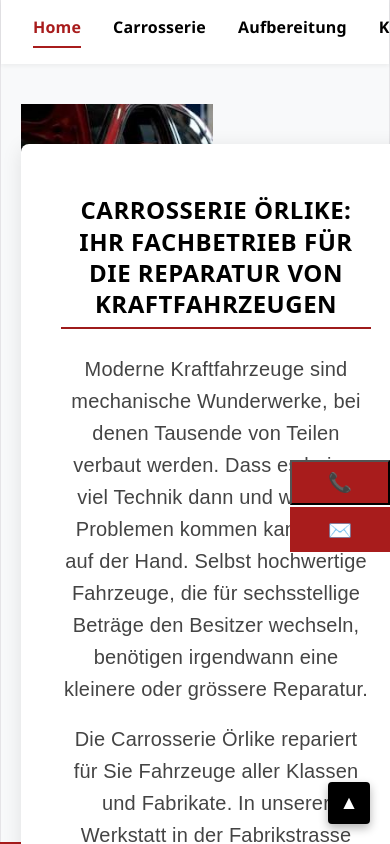
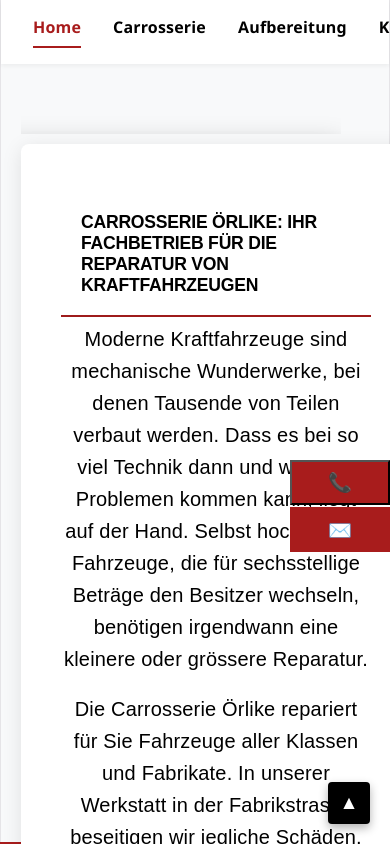
Before and after one commit to elias4864/Website-Carosserie-Oerlikon, a React (Vite) app: page /carosserie in a window 390 px wide. Shown: the top 844 px of the page. Built offline with nearby package versions, Linux system fonts and the light colour scheme.

Commit message:
Kontakt and Lackiereri Page added

```diff
--- a/src/App.jsx
+++ b/src/App.jsx
@@ -15,6 +15,7 @@
 import Impressum from "./assets/pages/Impressum.jsx";
 import Wiki from "./assets/pages/Wiki.jsx";
 import  Kontakt from "./assets/pages/Kontakt.jsx";
+import Lackierei from "./assets/pages/Lackierei.jsx";
 
 
 
@@ -29,6 +30,7 @@
         navCarrosserie: "Carrosserie",
         navAufbereitung: "Aufbereitung",
         navKontakt: "Kontakt",
+        navLackierei:"Lackiererei",
         modalTitle: "Nehmen Sie jetzt Kontakt mit uns auf",
         phoneLabel: "Telefon:",
         callBtn: "Jetzt anrufen",
@@ -41,10 +43,11 @@
     },
     en: {
         navHome: "Home",
-        navCarrosserie: "Body Shop",
+        navCarrosserie: "body Shop",
         navAufbereitung: "Car Detailing",
         navKontakt: "Contact",
         modalTitle: "Get in touch with us now",
+        navLackiererei:"paint shop",
         phoneLabel: "Phone:",
         callBtn: "Call now",
         closeBtn: "Close",
@@ -59,6 +62,8 @@
         navCarrosserie: "Carrozzeria",
         navAufbereitung: "Preparazione",
         navKontakt: "Contatti",
+        navLackiererei:"Reparto verniciatura",
+
         modalTitle: "Mettetevi in contatto con noi ora",
         phoneLabel: "Telefono:",
         callBtn: "Chiama ora",
@@ -74,6 +79,7 @@
         navCarrosserie: "Carrosserie",
         navAufbereitung: "Préparation",
         navKontakt: "Contact",
+        navLackiererei:"Atelier de peinture",
         modalTitle: "Contactez-nous dès maintenant",
         phoneLabel: "Téléphone:",
         callBtn: "Appeler maintenant",
@@ -141,6 +147,7 @@
                     <Link to="/carosserie" className="nav-link">{t.navCarrosserie}</Link>
                     <Link to="/aufbereitung" className="nav-link">{t.navAufbereitung}</Link>
                     <Link to="/kontakt" className={"nav-link"}>{t.navKontakt}</Link>
+                    <Link to="/lackiererei" className={"nav-link"}>{t.navLackierei}</Link>
 
 
                     {/* Sprachauswahl Dropdown */}
@@ -217,9 +224,10 @@
                     <Route path="/" element={<Home  lang={language}/>} />
                     <Route path="/home" element={<Home  lang={language}/>} />
                     <Route path="/carosserie" element={<Carosserie lang={language} />} />
-                    <Route path="/impressum" element={<Impressum/>} />
-                    <Route path="/wiki" element={<Wiki/>} />
-                    <Route path="/kontakt" element={<Kontakt />}/>
+                    <Route path="/impressum" element={<Impressum lang={language}/>} />
+                    <Route path="/wiki" element={<Wiki />} />
+                    <Route path="/kontakt" element={<Kontakt lang={language} />}/>
+                    <Route path="/lackiererei" element={<Lackierei lang={language}/>}/>
                     <Route path="/aufbereitung" element={<Aufbereitung lang={language} />} />
                 </Routes>
             </div>
--- a/src/assets/Styles/Carosserie.css
+++ b/src/assets/Styles/Carosserie.css
@@ -4,14 +4,15 @@
     font-weight: bold;
     text-align: center;
     font-size: 3rem;
-    color: black;
+    color: #000000;
 }
 
+/* Grundlegendes Layout & Body */
 html, body {
     margin: 0;
     padding: 0;
     width: 100%;
-    overflow-x: hidden; /* Verhindert seitliches Verschieben komplett */
+    overflow-x: hidden; /* Verhindert horizontales Scrollen */
     background-color: #f8f9fa;
 }
 
@@ -19,14 +20,10 @@
 
 
 
-/* Mobilanpassung für Handys */
-@media (max-width: 768px) {
-    .carosserie-auto {
-        height: 250px;
-    }
 
     .text-box {
         padding: 20px;
+        text-align: center;
     }
 
     .content-section {
@@ -36,33 +33,41 @@
     .section-title {
         font-size: 20px;
     }
-}
+
 /* Container für die Textbox mit Innenabständen */
 /* Schwarzer Hintergrund für die Textbox */
 .carosserie-section {
     width: 100%;
     overflow: hidden;
+    display: flex;
+    flex-direction: column;
+    align-items: center;
+
 }
 
 
 .section-title{
     color: #ffffff;
+    font-size: 2.2rem;
+    font-weight: 700;
     font-family: Orbitron, sans-serif;
     align-items: flex-start;
     flex-direction: column;
     max-width: 900px;
     margin: 0 auto;
     padding: 20px;
-    line-height: 1.6;
     box-sizing: border-box;
     text-align: left;
-    font-weight: 700;
     margin-top: 36px;
     margin-bottom: 14px;
-    text-align: left;
 }
 .image-wrapper {
-    width: 100%;
+    width: 100vw;
+    position: relative;
+    left: 50%;
+    transform: translateX(-50%);
+    overflow: hidden;
+    margin: 30px 0;
 }
 
 /* Bild über die volle Breite */
@@ -74,37 +79,71 @@
 }
 
 .carosserie-auto {
-    width: 100vw;
-    height: 420vh;
+
+    width: 100%;
     object-fit: cover;
     object-position: center;
+    height: 450px; /* Beliebige Höhe für das Banner */
     display: block;
-
     /* Perfekte Zentrierung ohne Scrollbalken */
     position: relative;
+    background-size: cover;       /* Skaliert das Bild auf die volle Fläche */
+    background-position: center;  /* Zentriert das Bild */
+    background-repeat: no-repeat;
+
+    left: 50%;
+    right: 50%;
+    margin-left: -50vw;
+    margin-right: -50vw;
+    min-height: 400px;
+    box-sizing: border-box;
+    flex-direction: column;
+    gap: 35px; /* Abstand zwischen den einzelnen <section>-Blöcken */
+    max-width: 900px;
+    padding: 20px;
+    line-height: 1.6;
+    color: black;
 
 }
 
 /* Mobilanpassung */
+
+
 @media (max-width: 768px) {
     .carosserie-auto {
         height: 250px;
     }
+
+    .text-box {
+        padding: 24px 18px;
+        margin: 15px auto;
+    }
+
+    .section-title {
+        font-size: 1.6rem;
+    }
+
+    .title-bold,
+    .content-section {
+        font-size: 1.15rem;
+    }
+
+    .text-box p {
+        font-size: 1rem;
+    }
 }
-
 /* Textbox sauber zentriert unter dem Bild */
-.content-section,
-.title-bold {
+.title-bold,
+.content-section {
     color: #000000;
-    font-size: 1.65rem;
+    font-size: 1.4rem;
     font-weight: 800;
     text-transform: uppercase;
     margin-top: 10px;
-    margin-bottom: 24px;
-    line-height: 1.3;
+    margin-bottom: 20px;
+    line-height: 1.4;
     letter-spacing: 0.5px;
 }
-
 .section-title {
     display: flex;
     flex-direction: column; /* Erzwingt das Stapeln untereinander */
@@ -119,8 +158,9 @@
 
 /* Fließtext für gute Lesbarkeit */
 .text-box p {
-    color: #444444;
-    font-size: 1rem;
+    color: black;
+    font-family: Orbitron, sans-serif ;
+    font-size: 3rem;
     line-height: 1.65;
     margin-bottom: 18px;
 }
--- /dev/null
+++ b/src/assets/Styles/Lackiererei.css
@@ -0,0 +1,13 @@
+.lackiererei {
+    background-size: cover;       /* Skaliert das Bild auf die volle Fläche */
+    background-position: center;  /* Zentriert das Bild */
+    background-repeat: no-repeat;
+    width: 100vw;                 /* Nutzt die volle Bildschirmbreite */
+    position: relative;
+    left: 50%;
+    right: 50%;
+    margin-left: -50vw;
+    margin-right: -50vw;
+    min-height: 400px;
+    box-sizing: border-box;
+}
--- a/src/assets/pages/Carosserie.jsx
+++ b/src/assets/pages/Carosserie.jsx
@@ -16,7 +16,7 @@
             </section>
 
             <div className="text-box text-box-spaced">
-                <h2 className="content-section">
+                <h2 className="section-title">
                     CARROSSERIE ÖRLIKE: IHR FACHBETRIEB FÜR DIE REPARATUR VON KRAFTFAHRZEUGEN
                 </h2>
 
--- a/src/assets/pages/Kontakt.jsx
+++ b/src/assets/pages/Kontakt.jsx
@@ -3,6 +3,8 @@
 import '../Styles/Kontakt.css';
 import Michael from "../Michael.jpg";
 import Peter from "../Peter.jpg";
+import '../Styles/App.css';
+
 function Kontakt(){
 
     const teamMembers = [
--- /dev/null
+++ b/src/assets/pages/Lackierei.jsx
@@ -0,0 +1,23 @@
+import React from "react";
+import Rot from "../Rot.jpg";
+import "../Styles/Lackiererei.css";
+import Lackiererei from "../Lackiererei.jpg";
+
+function Lackierei() {
+    return (
+        <div className="Background-Intro">
+                {/* Full-Width Bild-Wrapper */}
+                    <div className="image-wrapper">
+                        <img src={Lackiererei} alt="Autoaufbereitung" className="lackiererei " />
+                        </div>
+
+        </div>
+
+
+
+
+
+    );
+}
+
+export default Lackierei;
```
Also changed, not shown: jest.config.cjs (added, +10 -0 lines), .babelrc (added), 1 other file (tests, documents, lock files or other folders).
